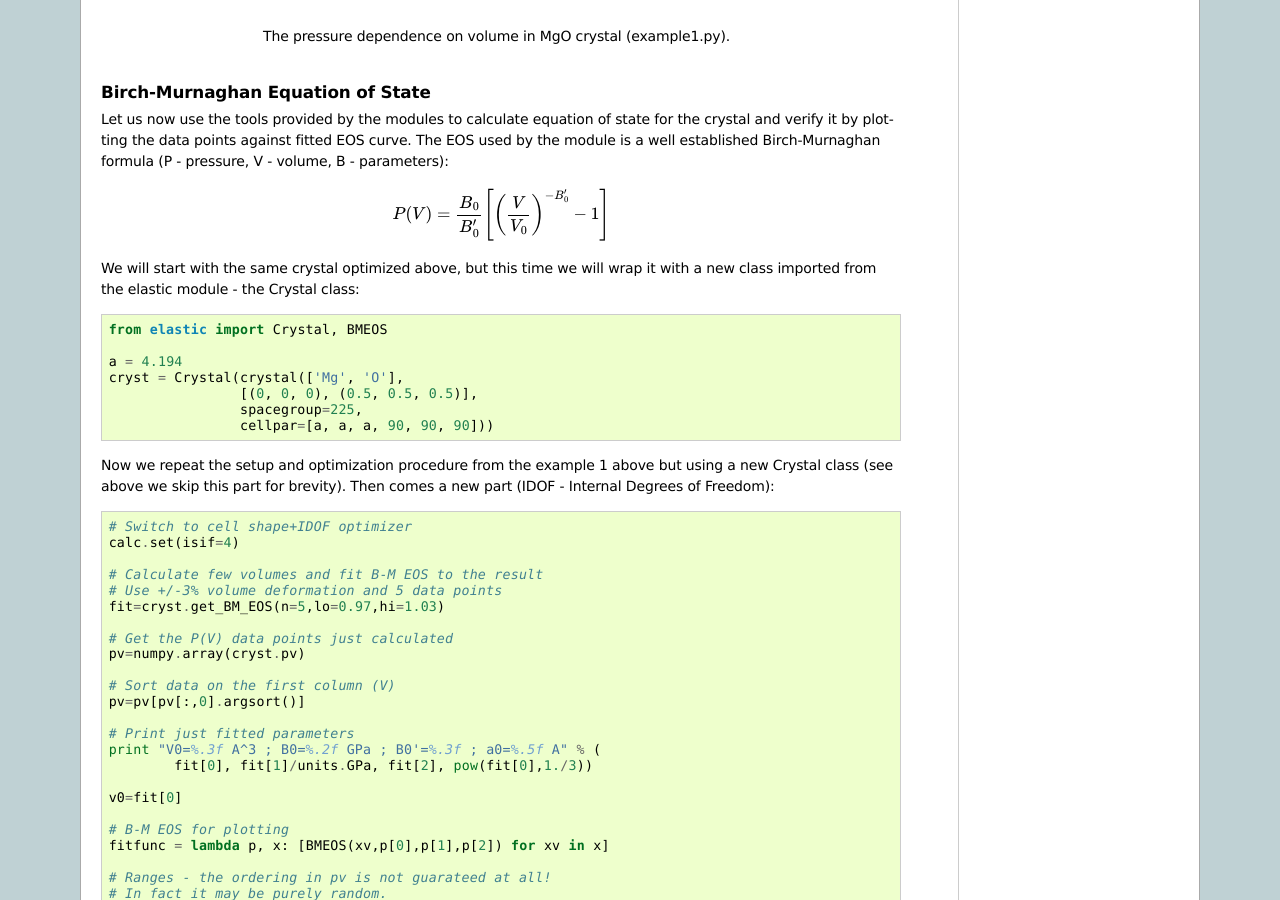
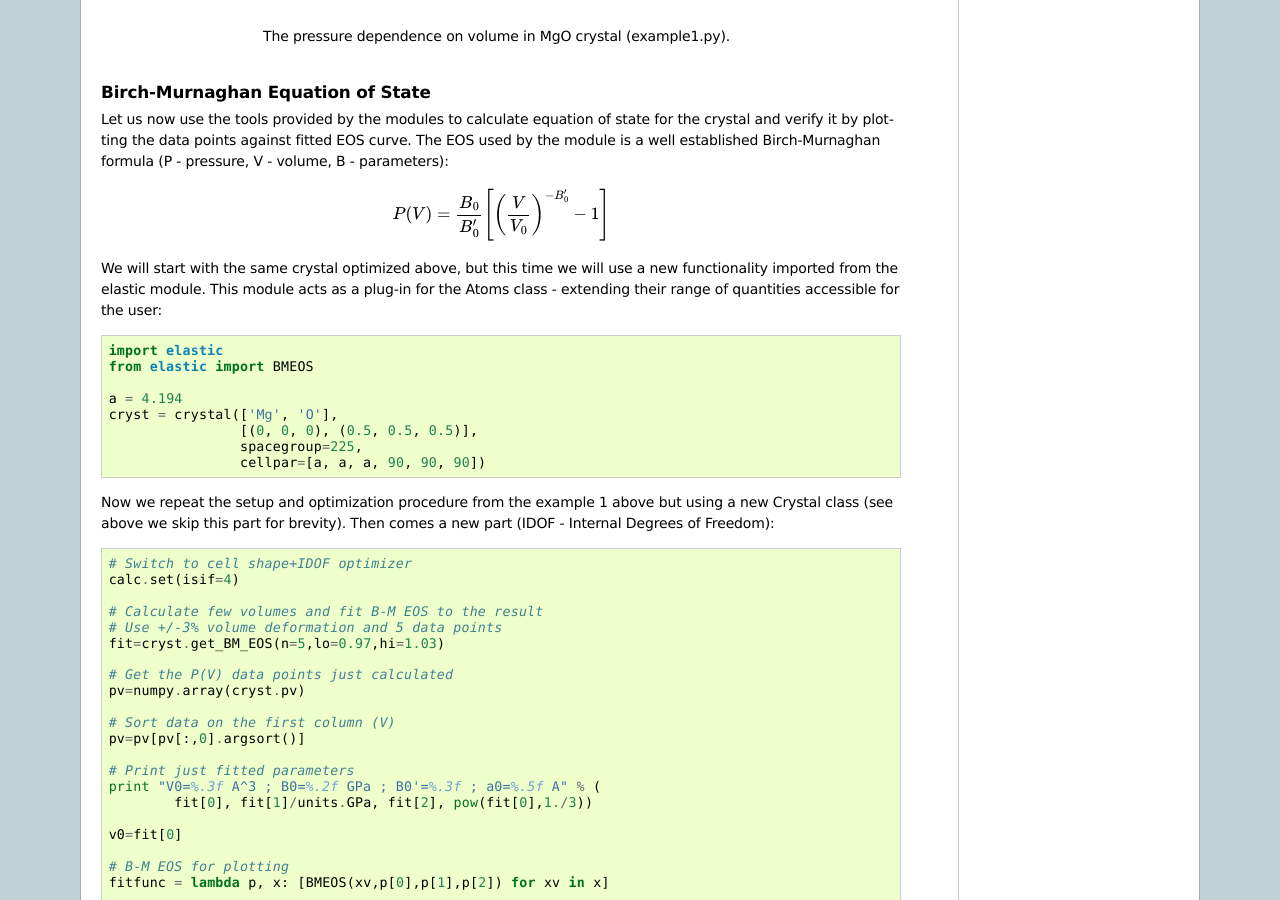
Before and after one commit to jochym/Elastic, a Sphinx documentation site: the page built from doc/source/usage.rst, in a window 1280 px wide and 900 px high, scrolled down 2792 px. Built offline with Sphinx 7.4.7, drawn with Linux system fonts in a browser that asks for light colours; comment, search, counter and statistics services are not loaded.

Commit message:
Reflect the mixin patter in the docs.

```diff
--- a/doc/source/usage.rst
+++ b/doc/source/usage.rst
@@ -171,16 +171,18 @@ Birch-Murnaghan formula (P - pressure, V - volume, B - parameters):
    \right]
 
 We will start with the same crystal optimized above,
-but this time we will wrap it with a new class imported from the elastic
-module - the Crystal class::
+but this time we will use a new functionality imported from the elastic
+module. This module acts as a plug-in for the Atoms class - extending their
+range of quantities accessible for the user::
 
-    from elastic import Crystal, BMEOS
+    import elastic
+    from elastic import BMEOS
 
     a = 4.194
-    cryst = Crystal(crystal(['Mg', 'O'],
+    cryst = crystal(['Mg', 'O'],
                     [(0, 0, 0), (0.5, 0.5, 0.5)],
                     spacegroup=225,
-                    cellpar=[a, a, a, 90, 90, 90]))
+                    cellpar=[a, a, a, 90, 90, 90])
 
 Now we repeat the setup and optimization procedure from the example 1 above
 but using a new Crystal class (see above we skip this part for brevity).
```
